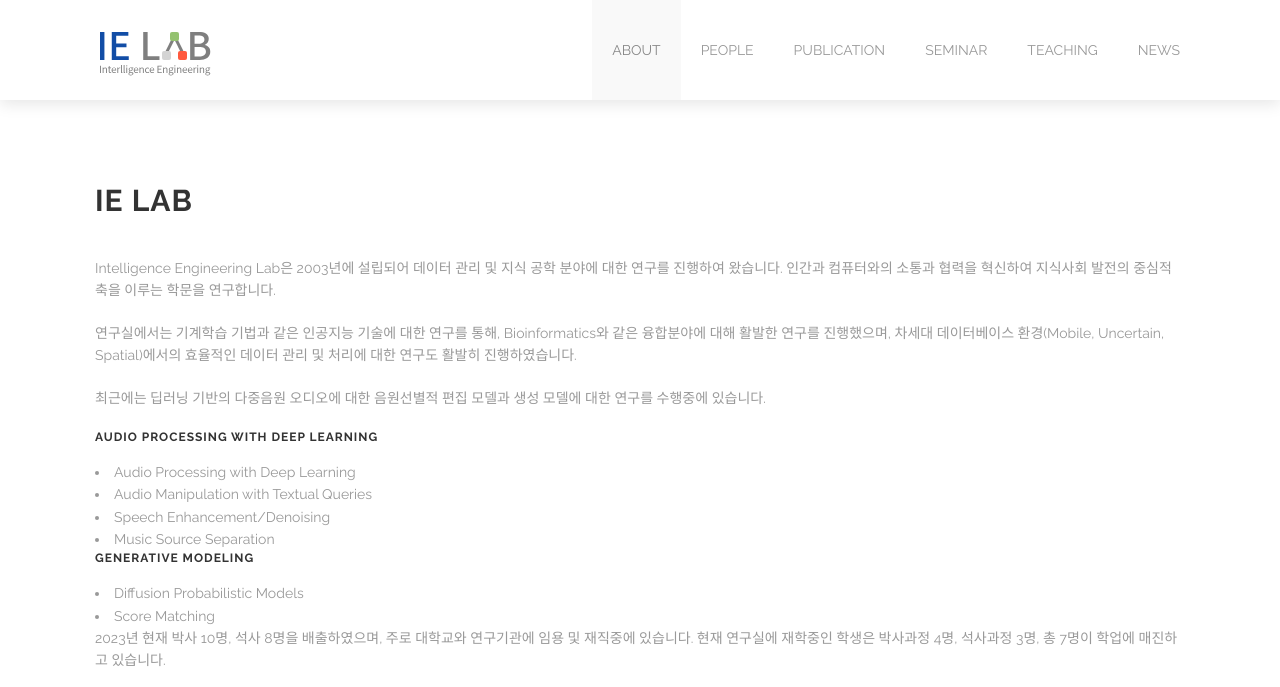
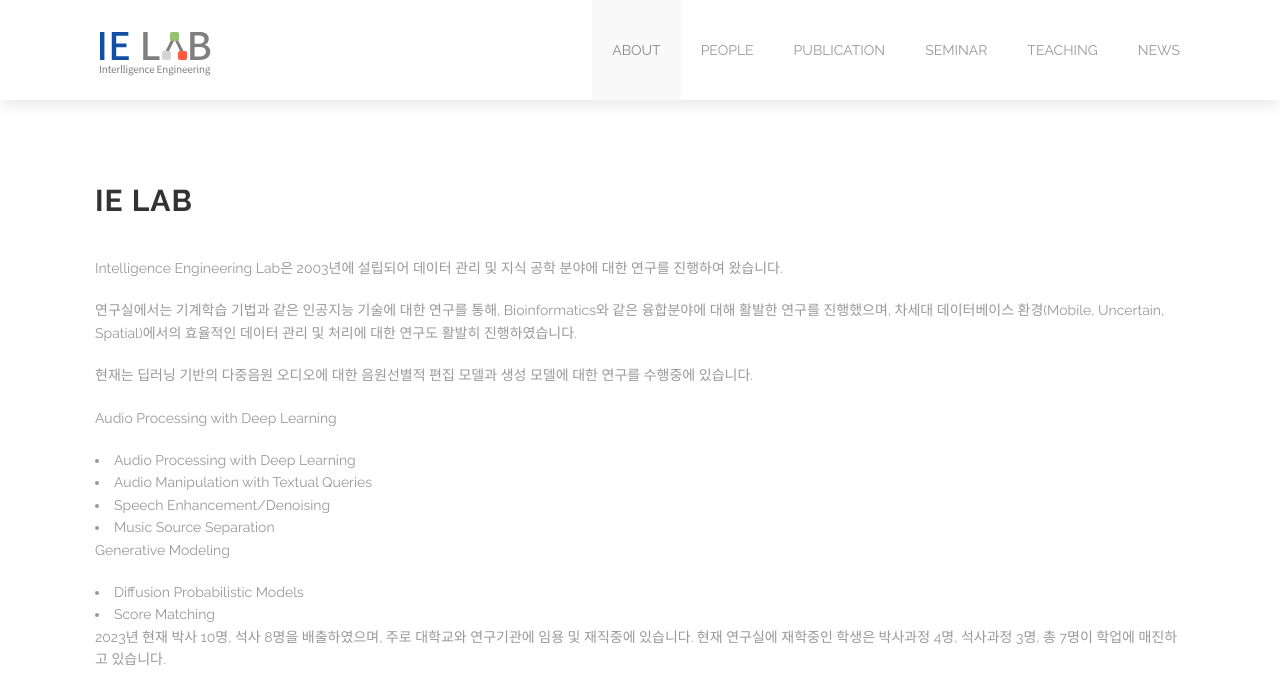
Before and after one commit to kuielab/kuielab.github.io, a Jekyll site: the page built from about.html, in a window 1280 px wide and 900 px high, cut to the strip 0-687 px from the top of the window. Built offline with Jekyll 4.4.1, drawn with Linux system fonts in a browser that asks for light colours.

Commit message:
Update about.html

```diff
--- a/about.html
+++ b/about.html
@@ -10,7 +10,7 @@ section_id: about
       <div class="spacing"></div>
       <p>
         Intelligence Engineering Lab은 2003년에 설립되어 데이터 관리 및 지식 공학 분야에 대한 연구를
-        진행하여 왔습니다. 인간과 컴퓨터와의 소통과 협력을 혁신하여 지식사회 발전의 중심적 축을 이루는 학문을 연구합니다.
+        진행하여 왔습니다.
       </p>
       <p>
         연구실에서는 기계학습 기법과 같은 인공지능 기술에 대한 연구를 통해,
@@ -19,9 +19,9 @@ section_id: about
         데이터 관리 및 처리에 대한 연구도 활발히 진행하였습니다.
       </p>
       <p>
-	 최근에는 딥러닝 기반의 다중음원 오디오에 대한 음원선별적 편집 모델과 생성 모델에 대한 연구를 수행중에 있습니다.
+	 현재는 딥러닝 기반의 다중음원 오디오에 대한 음원선별적 편집 모델과 생성 모델에 대한 연구를 수행중에 있습니다.
       </p>
-	    <h5>Audio Processing with Deep Learning</h5>
+	    <p>Audio Processing with Deep Learning</p>
 	  	<li>
 	     	  Audio Processing with Deep Learning
 		</li>
@@ -34,13 +34,14 @@ section_id: about
 	    	<li>
 	          Music Source Separation
 		</li>
-	    <h5>Generative Modeling</h5>
+	    <p>Generative Modeling</p>
 	    	<li>
 		  Diffusion Probabilistic Models
 		</li>
 	    	<li>
 		  Score Matching
 	    	</li>
+
 
       <p>
         2023년 현재 박사 10명, 석사 8명을 배출하였으며, 주로 대학교와 연구기관에
```
